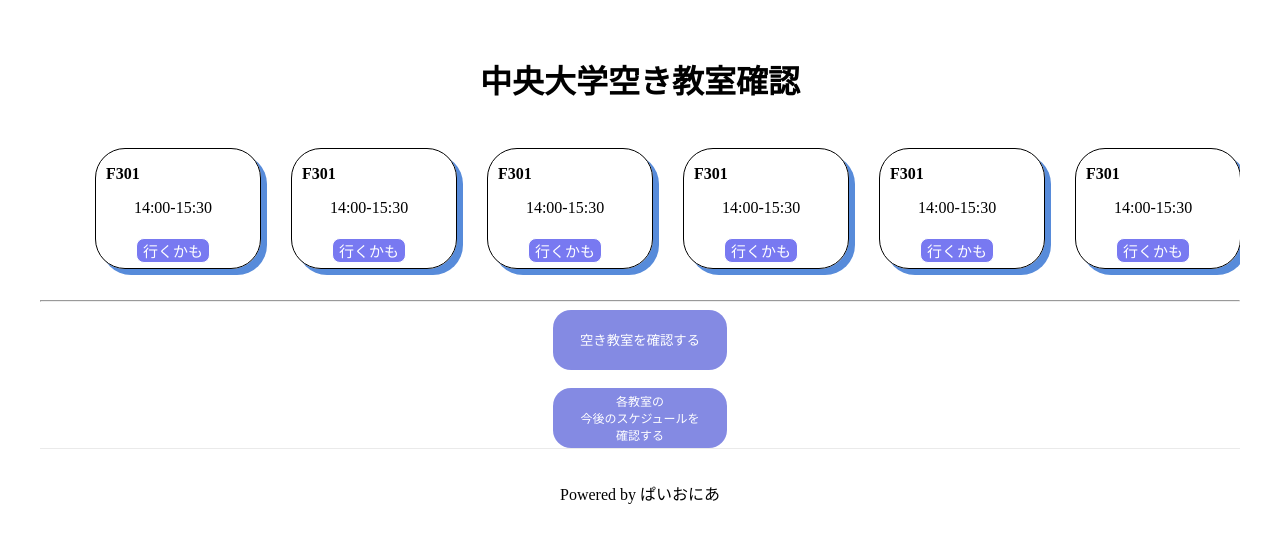
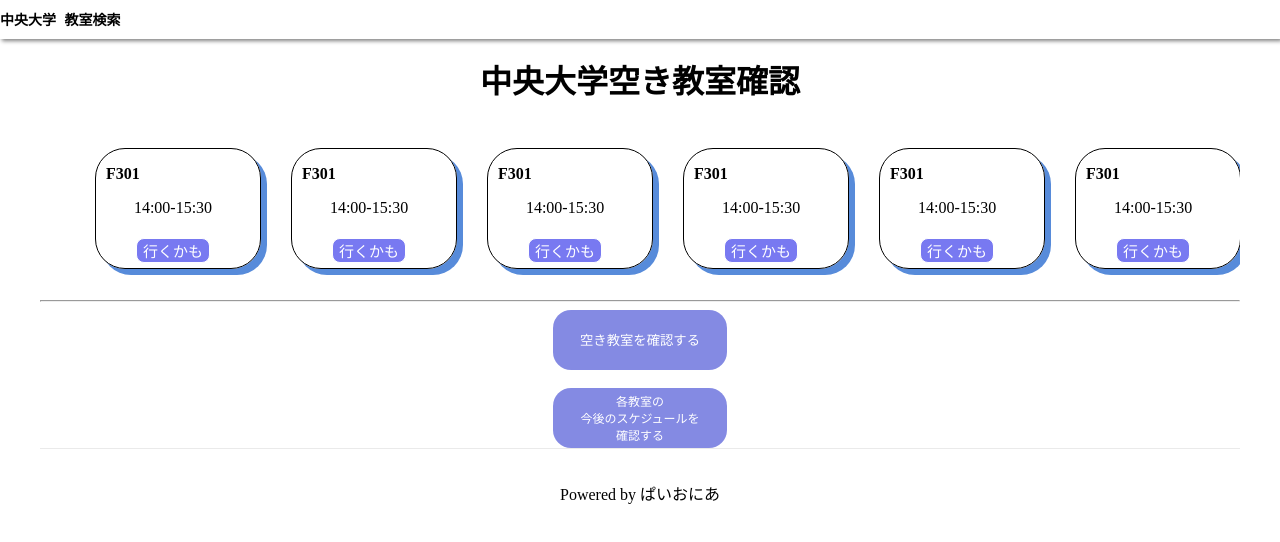
Before and after one commit to v-code-team-pioneer-inc/ccrs-frontend, a Next.js app: page / in a window 1280 px wide. Shown: the top 542 px of the page. Built offline with nearby package versions, Linux system fonts and the light colour scheme.

Commit message:
[MODIFY]headerとして成り立たせる

```diff
--- a/components/common/Header.jsx
+++ b/components/common/Header.jsx
@@ -6,14 +6,9 @@
 import styles from '~/styles/common/Header.module.css'
 
 export const Header = () => {
-  return(
-    <header>
-      <h1 className={styles.header}>
-       中央大学空き教室確認
-      </h1>
-
-      {/* TODO: ヘッダーを実装。デザインは変えていただいて大丈夫です。 */}
-
+  return (
+    <header className={styles.header}>
+      <h1>中央大学 教室検索</h1>
     </header>
   );
 };
--- a/styles/common/Header.module.css
+++ b/styles/common/Header.module.css
@@ -2,11 +2,10 @@
   width: 100%;
   background-color: rgb(255, 255, 255);
   position: absolute;
-  top: -100px;
+  top: 0px;
   left: 0%;
   transition: top 300ms;
-  box-shadow: 2px 2px 4px gray;
+  box-shadow: 2px 2px 4px grey;
   font-family: monospace;
-  font-size: 35px;
-  padding: 5px 0px;
+  font-size: 7px;
 }
```
